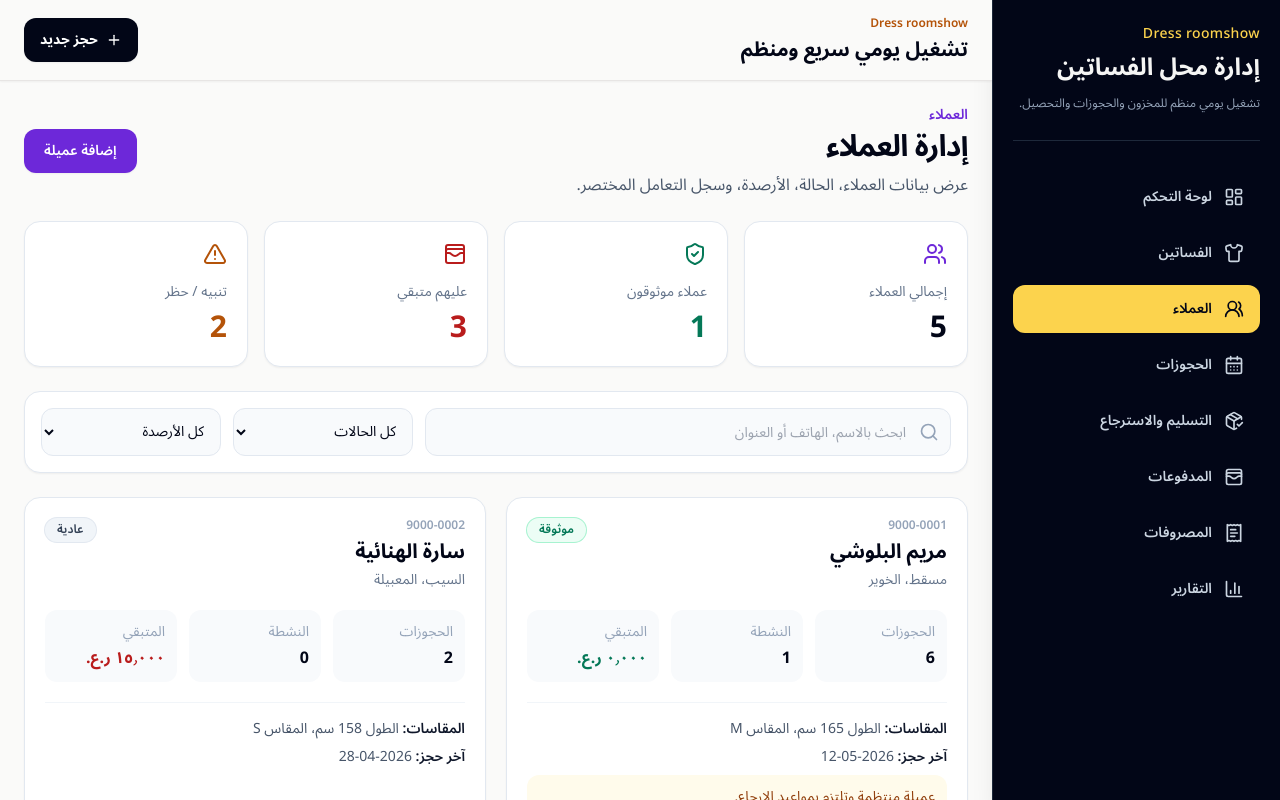
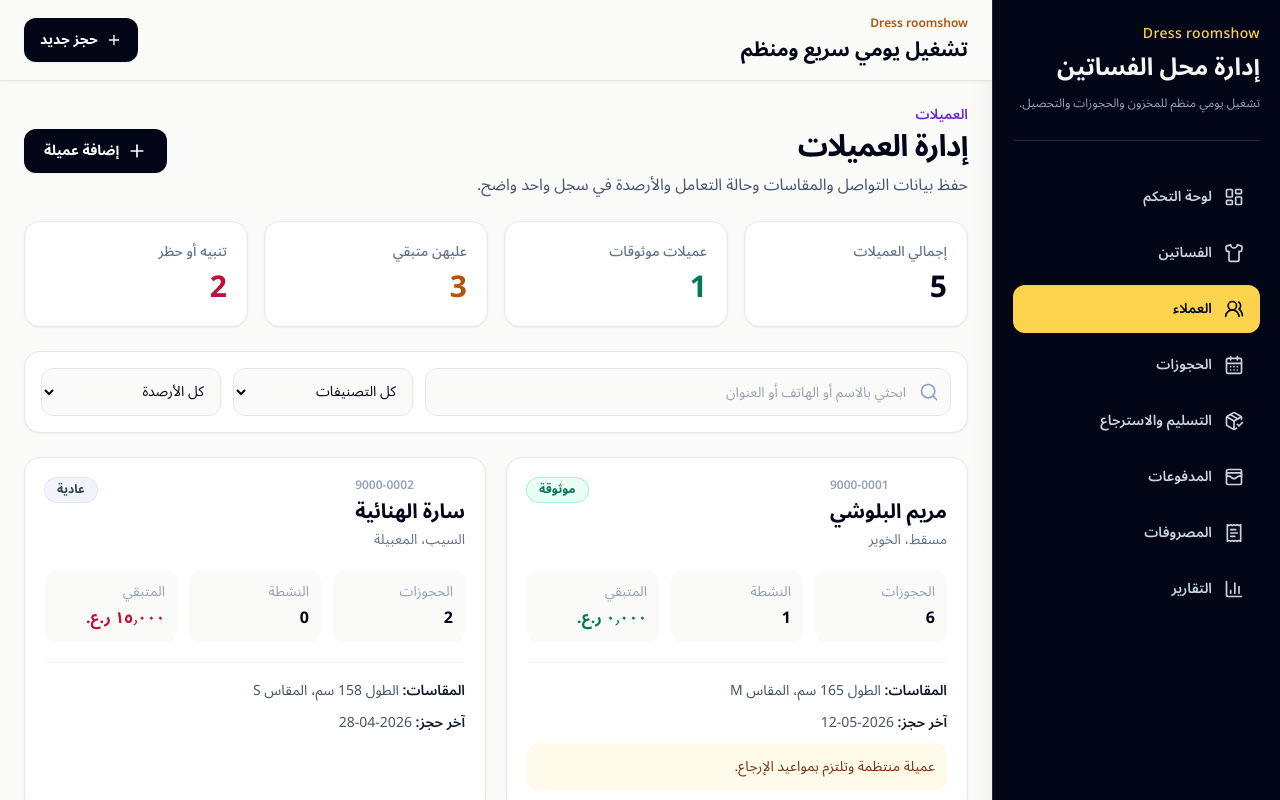
Before and after one commit to mohamedmasoud3030-tech/dress-roomshow, a React (Vite) app: page /customers in a window 1280 px wide. Shown: the top 800 px of the page. Built offline with nearby package versions, Linux system fonts and the light colour scheme.

Commit message:
feat(customers): wire local customer creation into customers page

```diff
--- a/src/features/customers/CustomersPage.tsx
+++ b/src/features/customers/CustomersPage.tsx
@@ -1,8 +1,11 @@
 import { useMemo, useState } from 'react';
-import { AlertTriangle, Search, ShieldCheck, Users, WalletCards } from 'lucide-react';
+import { CircleAlert, Plus, Search } from 'lucide-react';
+import { PageHeader } from '../../components/shared/PageHeader';
+import { SummaryCard } from '../../components/shared/SummaryCard';
+import { formatMoneyOMR } from '../../shared/utils/format';
+import { AddCustomerModal } from './AddCustomerModal';
 import { filterCustomers, getCustomers, summarizeCustomers } from './customer.service';
 import type { Customer, CustomerFilters, CustomerStatus } from './customer.types';
-import { formatMoneyOMR } from '../../shared/utils/format';
 
 const statusLabels: Record<CustomerStatus, string> = {
   normal: 'عادية',
@@ -15,129 +18,142 @@ const statusStyles: Record<CustomerStatus, string> = {
   normal: 'bg-slate-100 text-slate-700 ring-slate-200',
   trusted: 'bg-emerald-50 text-emerald-700 ring-emerald-200',
   warning: 'bg-amber-50 text-amber-700 ring-amber-200',
-  blocked: 'bg-red-50 text-red-700 ring-red-200',
+  blocked: 'bg-rose-50 text-rose-700 ring-rose-200',
 };
 
 const statuses: Array<'all' | CustomerStatus> = ['all', 'normal', 'trusted', 'warning', 'blocked'];
 
 function CustomerCard({ customer }: { customer: Customer }) {
   return (
-    <article className="rounded-2xl border border-slate-200 bg-white p-5 shadow-sm transition hover:-translate-y-0.5 hover:shadow-md">
+    <article className="rounded-2xl border border-slate-200 bg-white p-5 shadow-sm transition duration-200 hover:-translate-y-0.5 hover:shadow-md">
       <div className="flex items-start justify-between gap-4">
         <div>
-          <p className="text-xs font-semibold text-slate-400">{customer.phone}</p>
-          <h3 className="mt-1 text-xl font-bold text-slate-950">{customer.name}</h3>
-          <p className="mt-1 text-sm text-slate-500">{customer.address}</p>
+          <p className="text-xs font-semibold text-slate-400" dir="ltr">{customer.phone}</p>
+          <h2 className="mt-1 text-xl font-bold text-slate-950">{customer.name}</h2>
+          {customer.address && <p className="mt-1 text-sm text-slate-500">{customer.address}</p>}
         </div>
-        <span className={`shrink-0 rounded-full px-3 py-1 text-xs font-semibold ring-1 ${statusStyles[customer.status]}`}>
+        <span className={`shrink-0 rounded-full px-3 py-1 text-xs font-bold ring-1 ${statusStyles[customer.status]}`}>
           {statusLabels[customer.status]}
         </span>
       </div>
 
-      <div className="mt-5 grid gap-3 md:grid-cols-3">
-        <div className="rounded-xl bg-slate-50 p-3">
+      <div className="mt-5 grid gap-3 sm:grid-cols-3">
+        <div className="rounded-xl bg-stone-50 p-3">
           <p className="text-sm text-slate-400">الحجوزات</p>
           <p className="mt-1 font-bold text-slate-950">{customer.totalReservations}</p>
         </div>
-        <div className="rounded-xl bg-slate-50 p-3">
+        <div className="rounded-xl bg-stone-50 p-3">
           <p className="text-sm text-slate-400">النشطة</p>
           <p className="mt-1 font-bold text-slate-950">{customer.activeReservations}</p>
         </div>
-        <div className="rounded-xl bg-slate-50 p-3">
+        <div className="rounded-xl bg-stone-50 p-3">
           <p className="text-sm text-slate-400">المتبقي</p>
-          <p className={`mt-1 font-bold ${customer.remainingBalance > 0 ? 'text-red-700' : 'text-emerald-700'}`}>
+          <p className={`mt-1 font-bold ${customer.remainingBalance > 0 ? 'text-rose-700' : 'text-emerald-700'}`}>
             {formatMoneyOMR(customer.remainingBalance)}
           </p>
         </div>
       </div>
 
-      <div className="mt-5 border-t border-slate-100 pt-4 text-sm text-slate-600">
-        <p><span className="font-semibold text-slate-900">المقاسات:</span> {customer.measurements}</p>
+      <div className="mt-5 border-t border-slate-100 pt-4 text-sm leading-6 text-slate-600">
+        <p><span className="font-semibold text-slate-900">المقاسات:</span> {customer.measurements || 'غير مسجلة'}</p>
         {customer.lastReservationDate && (
           <p className="mt-2"><span className="font-semibold text-slate-900">آخر حجز:</span> {customer.lastReservationDate}</p>
         )}
-        {customer.notes && <p className="mt-2 rounded-xl bg-amber-50 p-3 text-amber-800">{customer.notes}</p>}
+        {customer.notes && <p className="mt-2 rounded-xl bg-amber-50 p-3 text-amber-900">{customer.notes}</p>}
       </div>
     </article>
   );
 }
 
 export function CustomersPage() {
+  const [customers, setCustomers] = useState<Customer[]>(() => getCustomers());
   const [filters, setFilters] = useState<CustomerFilters>({ search: '', status: 'all', balance: 'all' });
-  const customers = getCustomers();
+  const [showCreateModal, setShowCreateModal] = useState(false);
+  const [feedback, setFeedback] = useState<string | null>(null);
 
   const filteredCustomers = useMemo(() => filterCustomers(customers, filters), [customers, filters]);
   const summary = useMemo(() => summarizeCustomers(customers), [customers]);
 
+  const handleCreated = (customer: Customer) => {
+    setCustomers((current) => [customer, ...current]);
+    setFeedback(`تمت إضافة العميلة ${customer.name} بنجاح.`);
+  };
+
   return (
     <section className="space-y-6">
       <div className="flex flex-col gap-4 xl:flex-row xl:items-center xl:justify-between">
-        <div>
-          <p className="text-sm font-semibold text-violet-700">العملاء</p>
-          <h1 className="mt-1 text-3xl font-bold tracking-tight text-slate-950">إدارة العملاء</h1>
-          <p className="mt-2 text-slate-600">عرض بيانات العملاء، الحالة، الأرصدة، وسجل التعامل المختصر.</p>
-        </div>
-        <button className="rounded-xl bg-violet-700 px-5 py-3 text-sm font-semibold text-white shadow-sm hover:bg-violet-800">
+        <PageHeader
+          eyebrow="العميلات"
+          title="إدارة العميلات"
+          description="حفظ بيانات التواصل والمقاسات وحالة التعامل والأرصدة في سجل واحد واضح."
+        />
+        <button
+          type="button"
+          onClick={() => {
+            setFeedback(null);
+            setShowCreateModal(true);
+          }}
+          className="inline-flex min-h-11 items-center justify-center gap-2 rounded-xl bg-slate-950 px-5 py-3 text-sm font-bold text-white shadow-sm transition hover:bg-slate-800 focus-visible:outline-none focus-visible:ring-2 focus-visible:ring-amber-500 focus-visible:ring-offset-2"
+        >
+          <Plus aria-hidden="true" className="h-5 w-5" />
           إضافة عميلة
         </button>
       </div>
 
+      {feedback && (
+        <div role="status" className="rounded-xl border border-emerald-200 bg-emerald-50 px-4 py-3 text-sm font-bold text-emerald-800">
+          {feedback}
+        </div>
+      )}
+
       <div className="grid gap-4 md:grid-cols-2 xl:grid-cols-4">
-        <article className="rounded-2xl border border-slate-200 bg-white p-5 shadow-sm">
-          <Users className="mb-4 h-6 w-6 text-violet-700" />
-          <p className="text-sm text-slate-500">إجمالي العملاء</p>
-          <p className="mt-2 text-3xl font-bold">{summary.total}</p>
-        </article>
-        <article className="rounded-2xl border border-slate-200 bg-white p-5 shadow-sm">
-          <ShieldCheck className="mb-4 h-6 w-6 text-emerald-700" />
-          <p className="text-sm text-slate-500">عملاء موثوقون</p>
-          <p className="mt-2 text-3xl font-bold text-emerald-700">{summary.trusted}</p>
-        </article>
-        <article className="rounded-2xl border border-slate-200 bg-white p-5 shadow-sm">
-          <WalletCards className="mb-4 h-6 w-6 text-red-700" />
-          <p className="text-sm text-slate-500">عليهم متبقي</p>
-          <p className="mt-2 text-3xl font-bold text-red-700">{summary.withBalance}</p>
-        </article>
-        <article className="rounded-2xl border border-slate-200 bg-white p-5 shadow-sm">
-          <AlertTriangle className="mb-4 h-6 w-6 text-amber-700" />
-          <p className="text-sm text-slate-500">تنبيه / حظر</p>
-          <p className="mt-2 text-3xl font-bold text-amber-700">{summary.blockedOrWarning}</p>
-        </article>
+        <SummaryCard label="إجمالي العميلات" value={summary.total} />
+        <SummaryCard label="عميلات موثوقات" value={summary.trusted} tone="positive" />
+        <SummaryCard label="عليهن متبقي" value={summary.withBalance} tone={summary.withBalance > 0 ? 'warning' : 'default'} />
+        <SummaryCard label="تنبيه أو حظر" value={summary.blockedOrWarning} tone={summary.blockedOrWarning > 0 ? 'danger' : 'default'} />
       </div>
 
       <div className="rounded-2xl border border-slate-200 bg-white p-4 shadow-sm">
         <div className="grid gap-3 lg:grid-cols-[1fr_180px_180px]">
           <label className="relative block">
-            <Search className="pointer-events-none absolute right-3 top-1/2 h-5 w-5 -translate-y-1/2 text-slate-400" />
+            <span className="sr-only">البحث في العميلات</span>
+            <Search aria-hidden="true" className="pointer-events-none absolute right-3 top-1/2 h-5 w-5 -translate-y-1/2 text-slate-400" />
             <input
+              type="search"
               value={filters.search}
               onChange={(event) => setFilters((current) => ({ ...current, search: event.target.value }))}
-              placeholder="ابحث بالاسم، الهاتف أو العنوان"
-              className="h-12 w-full rounded-xl border border-slate-200 bg-slate-50 pr-11 text-sm outline-none ring-violet-200 transition focus:border-violet-300 focus:ring-4"
+              placeholder="ابحثي بالاسم أو الهاتف أو العنوان"
+              className="h-12 w-full rounded-xl border border-slate-200 bg-stone-50 pr-11 text-sm outline-none transition focus-visible:border-amber-500 focus-visible:ring-2 focus-visible:ring-amber-500/30"
             />
           </label>
 
+          <label>
+            <span className="sr-only">تصنيف العميلة</span>
             <select
               value={filters.status}
               onChange={(event) => setFilters((current) => ({ ...current, status: event.target.value as CustomerFilters['status'] }))}
-            className="h-12 rounded-xl border border-slate-200 bg-slate-50 px-3 text-sm outline-none focus:border-violet-300"
+              className="h-12 w-full rounded-xl border border-slate-200 bg-stone-50 px-3 text-sm outline-none transition focus-visible:border-amber-500 focus-visible:ring-2 focus-visible:ring-amber-500/30"
             >
               {statuses.map((status) => (
                 <option key={status} value={status}>
-                {status === 'all' ? 'كل الحالات' : statusLabels[status]}
+                  {status === 'all' ? 'كل التصنيفات' : statusLabels[status]}
                 </option>
               ))}
             </select>
+          </label>
 
+          <label>
+            <span className="sr-only">رصيد العميلة</span>
             <select
               value={filters.balance}
               onChange={(event) => setFilters((current) => ({ ...current, balance: event.target.value as CustomerFilters['balance'] }))}
-            className="h-12 rounded-xl border border-slate-200 bg-slate-50 px-3 text-sm outline-none focus:border-violet-300"
+              className="h-12 w-full rounded-xl border border-slate-200 bg-stone-50 px-3 text-sm outline-none transition focus-visible:border-amber-500 focus-visible:ring-2 focus-visible:ring-amber-500/30"
             >
               <option value="all">كل الأرصدة</option>
-            <option value="with_balance">عليهم متبقي</option>
+              <option value="with_balance">عليهن متبقي</option>
               <option value="clear">بدون متبقي</option>
             </select>
+          </label>
         </div>
       </div>
 
@@ -149,10 +165,27 @@ export function CustomersPage() {
         </div>
       ) : (
         <div className="rounded-2xl border border-dashed border-slate-300 bg-white p-10 text-center shadow-sm">
-          <p className="text-lg font-semibold text-slate-900">لا توجد عميلات مطابقات</p>
-          <p className="mt-2 text-sm text-slate-500">غيّر البحث أو الفلاتر الحالية لعرض نتائج أخرى.</p>
+          <CircleAlert aria-hidden="true" className="mx-auto h-10 w-10 text-amber-700" />
+          <p className="mt-4 text-lg font-bold text-slate-950">
+            {customers.length === 0 ? 'لا توجد عميلات حتى الآن' : 'لا توجد عميلات مطابقات'}
+          </p>
+          <p className="mt-2 text-sm text-slate-500">
+            {customers.length === 0 ? 'ابدئي بإضافة أول عميلة وحفظ بيانات التواصل والمقاسات.' : 'غيّري البحث أو الفلاتر الحالية لعرض نتائج أخرى.'}
+          </p>
+          {customers.length === 0 && (
+            <button
+              type="button"
+              onClick={() => setShowCreateModal(true)}
+              className="mt-4 inline-flex min-h-11 items-center gap-2 rounded-xl bg-slate-950 px-4 py-2 text-sm font-bold text-white transition hover:bg-slate-800 focus-visible:outline-none focus-visible:ring-2 focus-visible:ring-amber-500 focus-visible:ring-offset-2"
+            >
+              <Plus aria-hidden="true" className="h-4 w-4" />
+              إضافة أول عميلة
+            </button>
+          )}
         </div>
       )}
+
+      <AddCustomerModal open={showCreateModal} onClose={() => setShowCreateModal(false)} onCreated={handleCreated} />
     </section>
   );
 }
```
Lines whose indentation alone changed are shown as unchanged.
